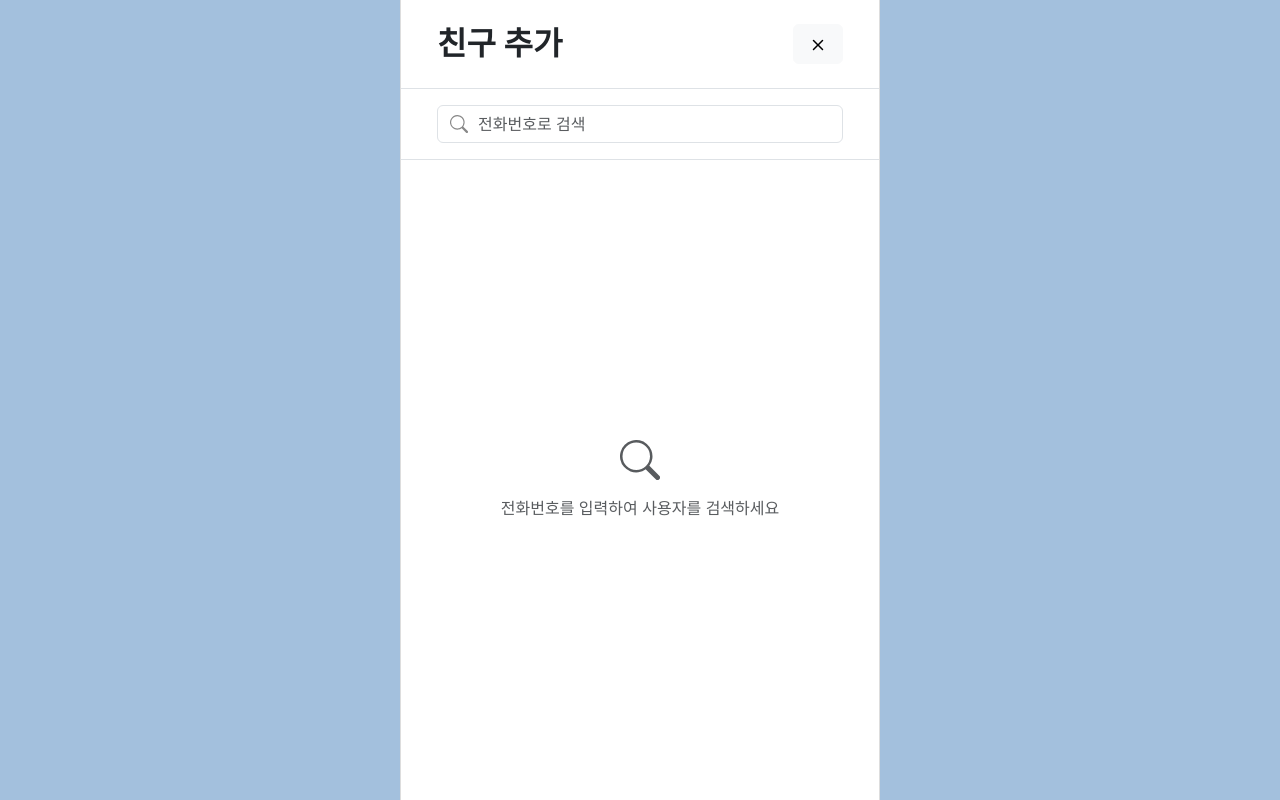
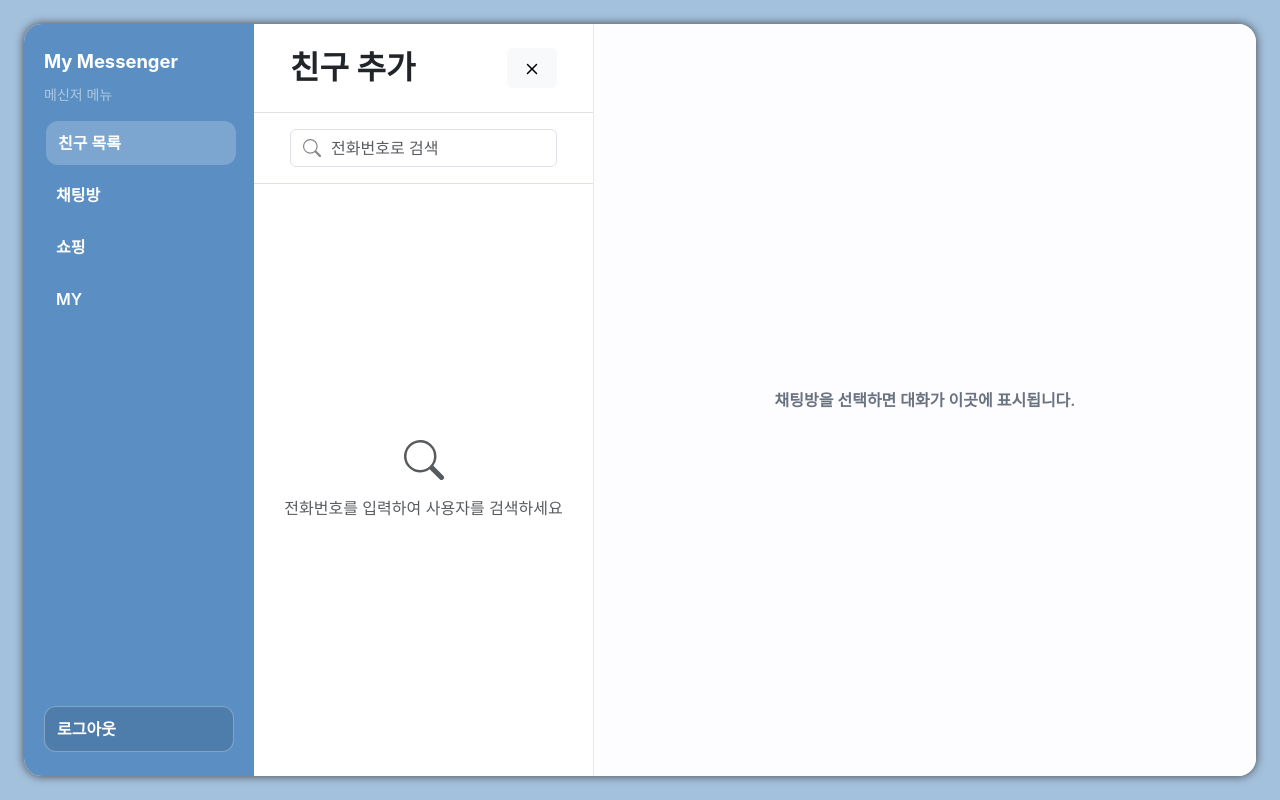
Before and after one commit to kimantt/ui_test, a React (Create React App) app in the folder shift-front/: page /userSearch in a window 1280 px wide. Built offline with nearby package versions, Linux system fonts and the light colour scheme; no server answers.

Commit message:
Show chat my page across messenger content area

```diff
--- a/shift-front/src/pages/chat/ChatMyPage.js
+++ b/shift-front/src/pages/chat/ChatMyPage.js
@@ -1,11 +1,12 @@
 import "../../styles/ChatRoom.css";
 import MessengerBottomNav from "../../components/chat/MessengerBottomNav";
+import MessengerSidebar from "../../components/chat/MessengerSidebar";
 import { ListGroup } from "react-bootstrap";
 import { PROFILE_DEFAULT } from "../../utils/chatImages";
 import { useEffect, useState } from "react";
 import { getMyInfo } from "../../api/userApi";
 
-const ChatMyPage = () => {
+const ChatMyPageContent = ({ embedded }) => {
   const profile_default = PROFILE_DEFAULT;
   const [user, setUser] = useState({
       id: "",
@@ -34,8 +35,14 @@ const ChatMyPage = () => {
   }, []);
   return (
     <div
-      className="bg-white vh-100 mx-auto border-start border-end d-flex flex-column justify-content-center"
-      style={{ maxWidth: "480px" }}
+      className={`bg-white d-flex flex-column justify-content-center ${
+        embedded ? "h-100 w-100" : "vh-100 mx-auto border-start border-end"
+      }`}
+      style={
+        embedded
+          ? { maxWidth: "720px", margin: "0 auto", padding: "32px 0" }
+          : { maxWidth: "480px" }
+      }
     >
       <div className="px-4 py-4 align-items-center ">
         <div className="d-flex align-items-center justify-content-between mb-5">
@@ -68,10 +75,29 @@ const ChatMyPage = () => {
         </ListGroup>
       </div>
       {/* Bottom Navigation*/}
-      <div className="mt-auto">
-        <MessengerBottomNav active="chatroom/mypage" />
+      {!embedded && (
+        <div className="mt-auto">
+          <MessengerBottomNav active="chatroom/mypage" />
+        </div>
+      )}
+    </div>
+  );
+};
+
+const ChatMyPage = (props) => {
+  if (props.embedded) {
+    return <ChatMyPageContent {...props} embedded />;
+  }
+
+  return (
+    <div className="messenger-layout">
+      <MessengerSidebar active="chatroom/mypage" />
+
+      <div className="messenger-column merged-column">
+        <ChatMyPageContent embedded />
       </div>
     </div>
   );
 };
+
 export default ChatMyPage;
--- a/shift-front/src/pages/chat/FriendList.js
+++ b/shift-front/src/pages/chat/FriendList.js
@@ -130,7 +130,10 @@ const FriendListContent = ({ onSelectFriend, embedded }) => {
         <span className="small text-secondary">친구 {friendInfoList.length}</span>
       </div>
 
-      <ListGroup variant="flush" className="flex-grow-1 overflow-auto">
+      <ListGroup
+        variant="flush"
+        className="flex-grow-1 overflow-auto friend-list-scroll"
+      >
         {friendInfoList.map((friend) => (
           <ListGroup.Item
             key={friend.friendId}
--- a/shift-front/src/pages/chat/UserSearch.js
+++ b/shift-front/src/pages/chat/UserSearch.js
@@ -1,13 +1,15 @@
-import React, { useEffect, useState } from 'react';
-import { BsSearch, BsX } from 'react-icons/bs';
-import { Button, Container, Row, Col, Form, ListGroup } from 'react-bootstrap';
+import React, { useEffect, useState } from "react";
+import { BsSearch, BsX } from "react-icons/bs";
+import { Button, Row, Col, Form, ListGroup } from "react-bootstrap";
 import { useNavigate } from "react-router-dom";
 import { useSelector } from "react-redux";
 import { jwtDecode } from "jwt-decode";
 
 import httpClient from '../../api/httpClient';
+import MessengerSidebar from "../../components/chat/MessengerSidebar";
+import "../../styles/MessengerLayout.css";
 
-const UserSearch = () => {
+const UserSearchContent = ({ embedded }) => {
   const navigate = useNavigate();
 
   const [searchPhoneNumber, setSearchPhoneNumber] = useState(''); // 검색어
@@ -61,19 +63,9 @@ const UserSearch = () => {
   }, [searchPhoneNumber]);
 
   return (
-    <Container
-      fluid
-      className="d-flex flex-column"
-      style={{
-        height: '100vh',
-        maxWidth: '480px',
-        borderLeft: '1px solid #ddd',
-        borderRight: '1px solid #ddd',
-        backgroundColor: '#fff',
-      }}
-    >
+    <div className={`d-flex flex-column bg-white ${embedded ? "h-100" : "vh-100"}`}>
       {/* Header */}
-      <Row className="p-4 border-bottom">
+      <Row className="p-4 border-bottom m-0">
         <Col className="d-flex justify-content-between align-items-center">
           <h2 className="fw-bold m-0">친구 추가</h2>
           <Button variant="light" onClick={() => navigate("/friends")}>
@@ -83,7 +75,7 @@ const UserSearch = () => {
       </Row>
 
       {/* Search Bar */}
-      <Row className="px-4 py-3 border-bottom">
+      <Row className="px-4 py-3 border-bottom m-0">
         <div className="position-relative">
           <BsSearch
             size={18}
@@ -168,7 +160,29 @@ const UserSearch = () => {
           )
         )}
       </div>
-    </Container>
+    </div>
+  );
+};
+
+const UserSearch = (props) => {
+  if (props.embedded) {
+    return <UserSearchContent {...props} embedded />;
+  }
+
+  return (
+    <div className="messenger-layout">
+      <MessengerSidebar active="friends" />
+
+      <div className="messenger-column list-column">
+        <UserSearchContent {...props} embedded />
+      </div>
+
+      <div className="messenger-column detail-column">
+        <div className="messenger-placeholder">
+          채팅방을 선택하면 대화가 이곳에 표시됩니다.
+        </div>
+      </div>
+    </div>
   );
 };
 
--- a/shift-front/src/styles/MessengerLayout.css
+++ b/shift-front/src/styles/MessengerLayout.css
@@ -76,6 +76,14 @@
   flex: 1;
 }
 
+.messenger-column.merged-column {
+  flex: 1;
+  display: flex;
+  justify-content: center;
+  overflow: auto;
+  background: white;
+}
+
 .messenger-placeholder {
   height: 100%;
   display: flex;
@@ -85,3 +93,12 @@
   background: #fdfdff;
   font-weight: 600;
 }
+
+.friend-list-scroll {
+  scrollbar-width: none;
+  -ms-overflow-style: none;
+}
+
+.friend-list-scroll::-webkit-scrollbar {
+  display: none;
+}
```
